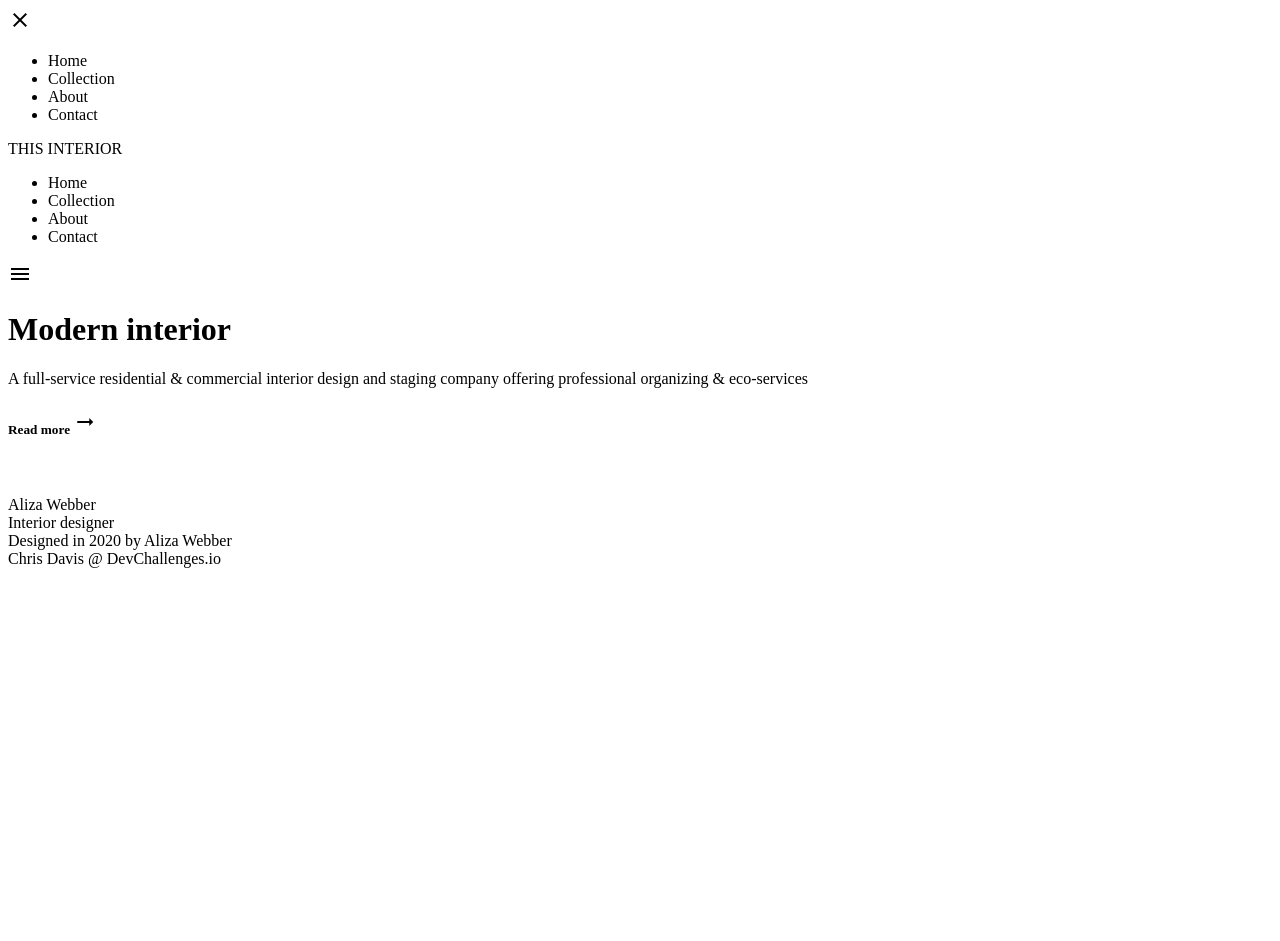
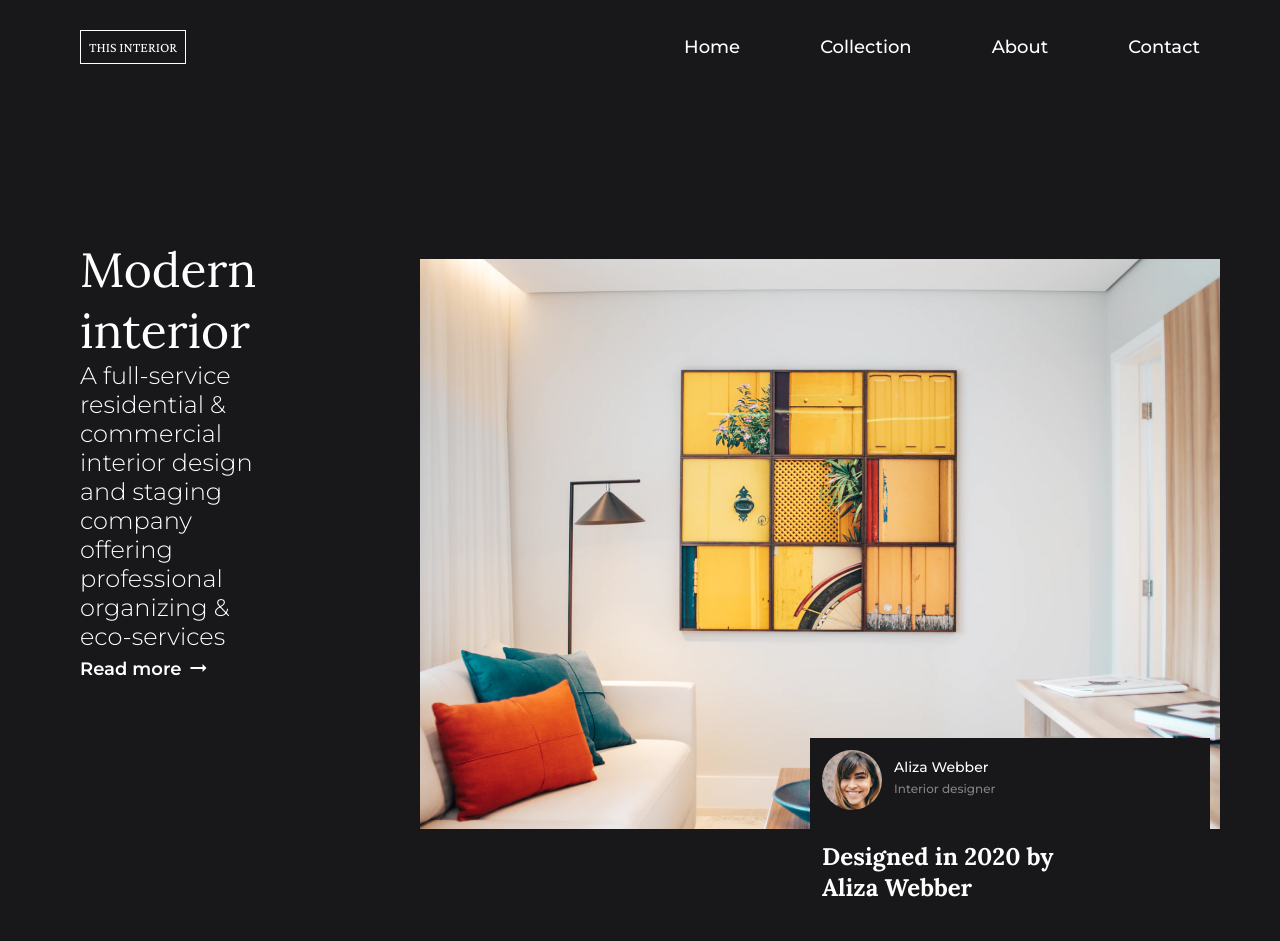
Before and after one commit to vault-glitch/interior-consultant, a plain HTML site: page index.html in a window 1280 px wide. Shown: the top 941 px of the page. Before the commit the page ends 800 px from the top, so only its background shows below. Drawn offline with nearby package versions, Linux system fonts and the light colour scheme; the site is published under a folder, as on GitHub Pages, so addresses that start at the root find nothing.

Commit message:
Update index.html

```diff
--- a/index.html
+++ b/index.html
@@ -7,7 +7,7 @@
     <meta name="viewport" content="width=device-width, initial-scale=1.0">
     <title>Interior Design</title>
     <link href="https://fonts.googleapis.com/icon?family=Material+Icons" rel="stylesheet">
-    <link rel="stylesheet" href="/style.css">
+    <link rel="stylesheet" href="style.css">
 
 </head>
 
@@ -49,10 +49,10 @@
                         </span></h5>
                 </div>
                 <div class="images">
-                    <div><img id="mainimg" src="/photo1.png" alt=""></div>
+                    <div><img id="mainimg" src="interior-consultant/photo1.png" alt=""></div>
                     <div id="faketweet">
                         <div id="profile">
-                            <div><img src="/photo2.png" alt="" id="subimg"></div>
+                            <div><img src="interior-consultant/photo2.png" alt="" id="subimg"></div>
                             <div class="namejob">
                                 <div id="name">Aliza Webber</div>
                                 <div id="job">Interior designer</div>
```
